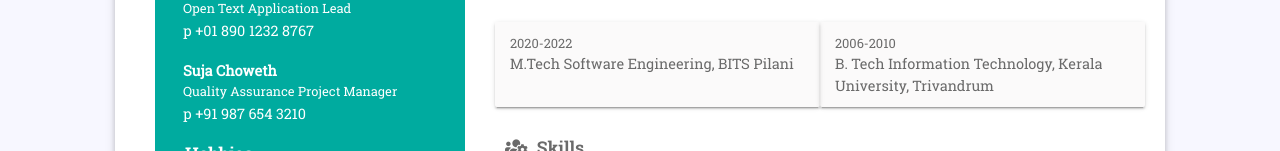
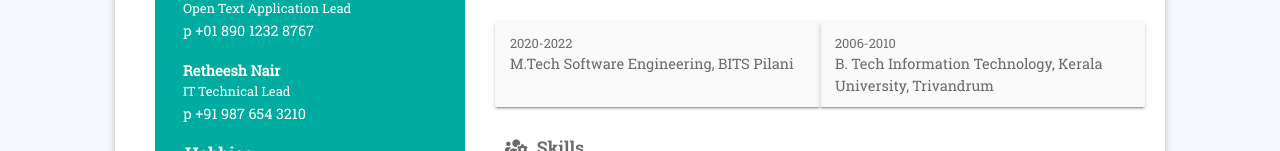
Before and after one commit to dilshasajan/dilshasajan.github.io, a plain HTML site: page index.html in a window 1280 px wide. Shown: the part 791-942 px from the top of the page. Drawn offline with Linux system fonts and the light colour scheme.

Commit message:
Update index.html
edited TL

```diff
--- a/index.html
+++ b/index.html
@@ -66,8 +66,8 @@
                             <span>p +01 890 1232 8767</span>
                         </div>
                         <div class="refer-cov">
-                            <b>Suja Choweth</b>
-                            <p>Quality Assurance Project Manager</p>
+                            <b>Retheesh Nair</b>
+                            <p>IT Technical Lead</p>
                             <span>p +91 987 654 3210</span>
                         </div>
                         <h4 class="ltitle">Hobbies</h4>
```
